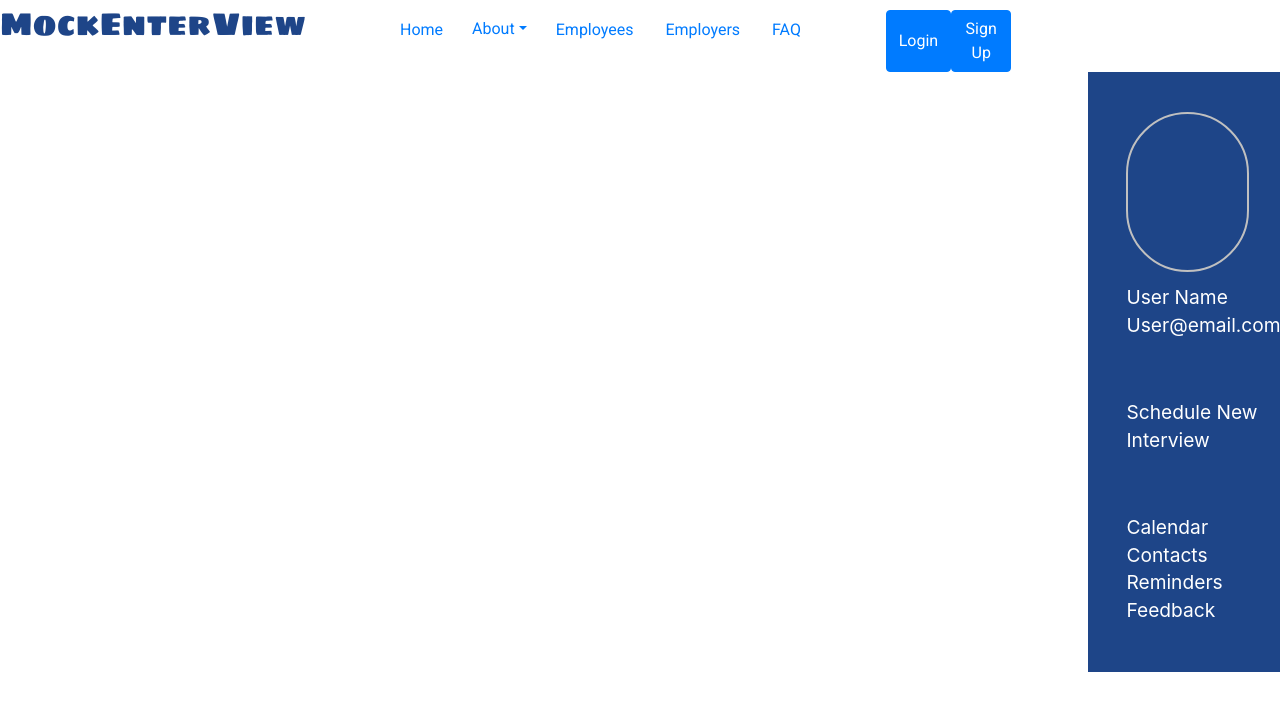
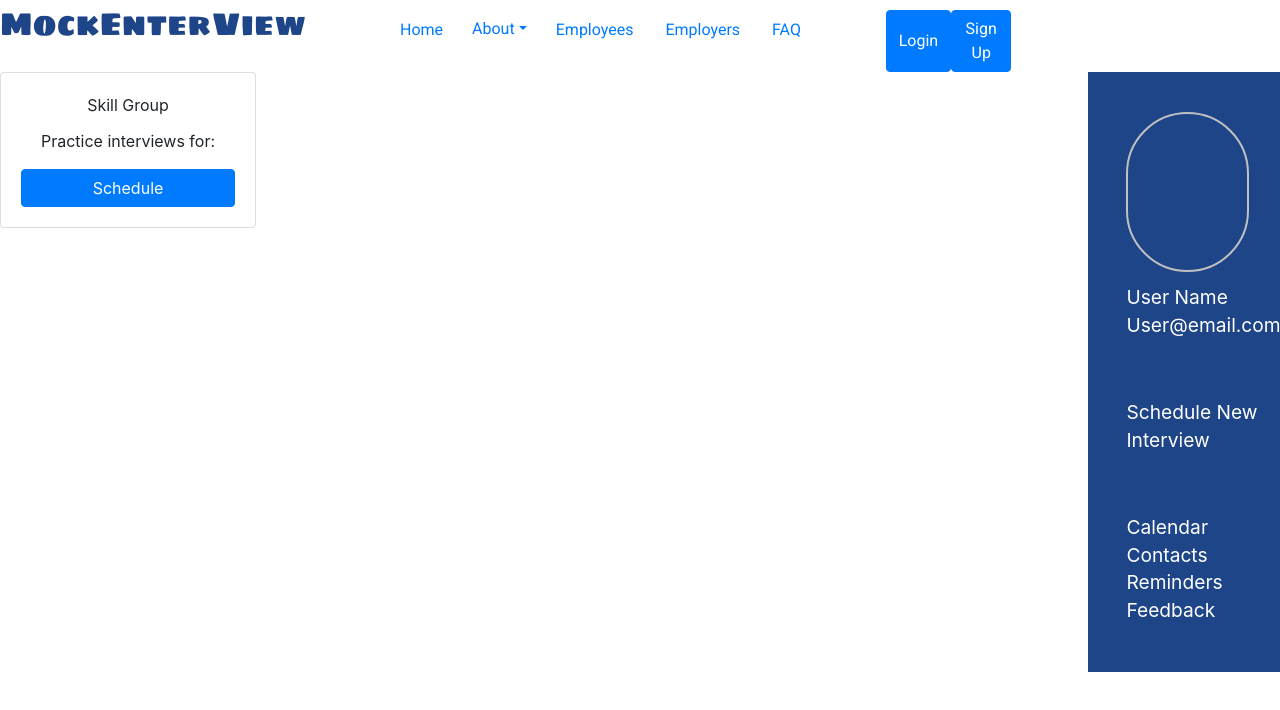
Before and after one commit to mockenterview/frontend, a React (Create React App) app: page / in a window 1280 px wide. Shown: the top 710 px of the page. Built offline with nearby package versions, Linux system fonts and the light colour scheme.

Commit message:
interview cards set need axios data to map

```diff
--- a/src/App.js
+++ b/src/App.js
@@ -9,7 +9,7 @@ import {Register} from "./Components/Register/Register"
 // style imports
 import Header from "./Components/Header/home-header"
 import Calendar from './Components/calendar/Calendar'
-
+import Groups from "./Components/Interviews/GroupCards"
 import SideBar from "./Components/Header/sideBar"
 
 
@@ -20,6 +20,7 @@ function App() {
        <Header />
        {/* <Route exact path='/' component ={Register} /> */}
        <Route exact path='/login' component ={Login} />
+       <Groups />
        <SideBar />
 
      </div>
--- a/src/Components/Header/home-header.js
+++ b/src/Components/Header/home-header.js
@@ -29,8 +29,7 @@ const Header = () => {
                     <DropdownItem href="#">Our Team</DropdownItem>
                     <DropdownItem href="#">COntact</DropdownItem>
                 </DropdownMenu>
-    </Dropdown>
-
+            </Dropdown>
             <NavItem>
                  <NavLink href="#">Employees</NavLink>
             </NavItem>
--- /dev/null
+++ b/src/Components/Interviews/GroupCard.css
@@ -0,0 +1,4 @@
+.Igroups {
+    width: 20%;
+    float: left;
+}
--- /dev/null
+++ b/src/Components/Interviews/GroupCards.js
@@ -0,0 +1,19 @@
+import React from 'react'
+import { Card, Button, CardTitle, CardText } from 'reactstrap';
+import './GroupCard.css';
+
+const GroupCards = () => {
+    return (
+        <div className='Igroups'>
+            <div className='cardGroup'>
+            <Card body>
+                <CardTitle>Skill Group</CardTitle>
+                <CardText>Practice interviews for: </CardText>
+                <Button color='primary'>Schedule</Button>
+            </Card>
+            </div>
+        </div>
+    )
+}
+
+export default GroupCards
```
Also changed, not shown: src/Components/Interviews/iCards.js (deleted, +0 -16 lines).
